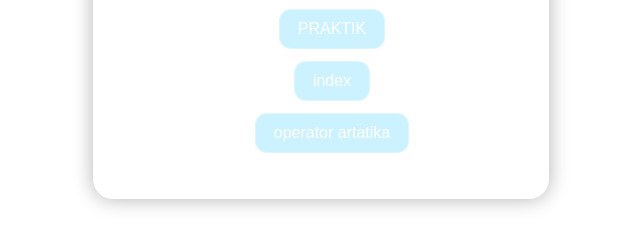
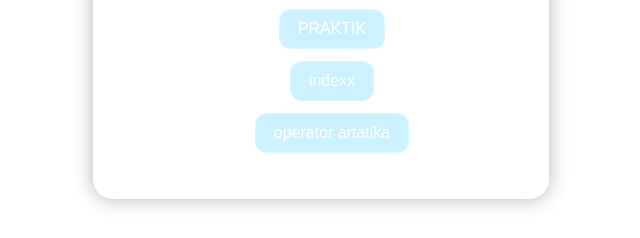
Before and after one commit to ahnafrevan2-rgb/pannn, a plain HTML site: page index.html in a window 1280 px wide. Shown: the part 487-725 px from the top of the page, 319-959 px from the left. Drawn offline with Linux system fonts and the light colour scheme.

Commit message:
Index.html

```diff
--- a/index.html
+++ b/index.html
@@ -85,7 +85,7 @@
         <li><a href="button.html">button</a></li>
         <li><a href="variabell.html">variabell</a></li>
         <li><a href="PRAKTIK.html">PRAKTIK</a></li>
-        <li><a href="index.html">index</a></li>
+        <li><a href="indexx.html">indexx</a></li>
         <li><a href="operator artatika.html">operator artatika</a></li>
         </nav>
 	</div>
```
